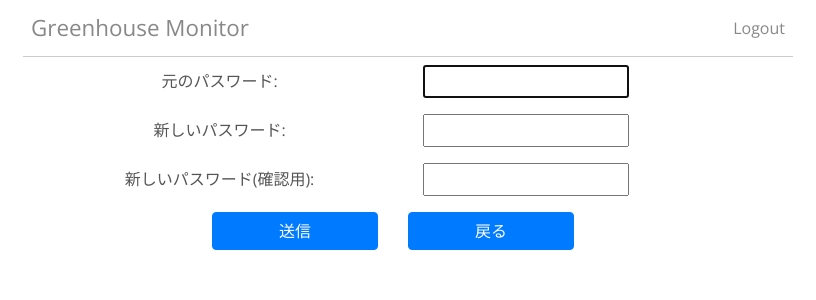
After one commit to kzmrt/agreOne, a Django app: page /password_change/ in a window 1280 px wide. The commit adds this page. Shown: the top 300 px of the page, without its empty margins (232-1048 px from the left). Run offline with Django 3.2, Linux system fonts and the light colour scheme; the visitor is signed in with stand-in values (Sample User, id 1); parts of the project's set-up code (start-up, migrations or seed data) failed here and were passed over; some libraries are stand-ins or nearby versions.

Commit message:
パスワード変更画面を追加、デザインを少し修正。

```diff
--- a/monitor/templates/monitor/detail.html
+++ b/monitor/templates/monitor/detail.html
@@ -90,7 +90,9 @@
 
 
     <section>
-        <p><a href="javascript:history.back()">&lt; Back</a></p>
+        <div class="col-12">
+            <button type="submit" class="btn btn-primary btn-block col-4 mx-auto" onClick="javascript:history.back();">戻る</button>
+        </div>
     </section>
 
 {% endblock %}
--- /dev/null
+++ b/monitor/templates/monitor/password_change.html
@@ -0,0 +1,34 @@
+{% extends "base.html" %}
+
+{% block title %}パスワード変更{% endblock %}
+
+{% block styles %}
+{% endblock %}
+
+{% block headertitle %}パスワード変更{% endblock %}
+
+{% block content %}
+<div class="row justify-content-md-center">
+<div  class="col-12">
+<form action="" method="POST">
+    {{ form.non_field_errors }}
+    {% for field in form %}
+    <div class="form-group form-inline">
+        <label class="col-6" for="{{ field.id_for_label }}">{{ field.label_tag }}</label>
+        <div class="col-6">{{ field }}</div>
+        {{ field.errors }}
+    </div>
+    {% endfor %}
+    {% csrf_token %}
+    <div class="form-group row col-12">
+      <div class="col-sm">
+        <button type="submit" class="btn btn-primary btn-block col-6 float-right">送信</button>
+      </div>
+      <div class="col-sm">
+        <button type="submit" class="btn btn-primary btn-block col-6" onClick="javascript:history.go(-1);">戻る</button>
+      </div>
+    </div>
+</form>
+</div>
+</div>
+{% endblock %}
--- a/monitor/urls.py
+++ b/monitor/urls.py
@@ -14,6 +14,10 @@ urlpatterns = [
     path("monitor/<int:pk>/chart/", views.update_chart, name='chart'),
     path("monitor/<int:pk>/plot/", views.update_plot, name='plot'),
 
+    # パスワード変更画面
+    path('password_change/', views.PasswordChange.as_view(), name='password_change'),
+    path('password_change/done/', views.PasswordChangeDone.as_view(), name='password_change_done'),
+
     # ex: /monitor/help/
     path('monitor/help/', views.help, name='help'),
 ]
--- a/monitor/views.py
+++ b/monitor/views.py
@@ -10,7 +10,8 @@ import logging
 from monitor import db
 from .forms import SampleForm, GreenhouseForm
 from django.views.generic.edit import ModelFormMixin
-from bootstrap_datepicker_plus import DateTimePickerInput
+from django.contrib.auth.views import PasswordChangeView, PasswordChangeDoneView
+from django.urls import reverse_lazy
 
 """
 Django Auth
@@ -113,6 +114,22 @@ def update_plot(request, pk):
     return render(request, 'monitor/plot.html', {'y_greenhouse_data': y_greenhouse_data, 'x_greenhouse_data': x_greenhouse_data})
 
 
+class PasswordChange(LoginRequiredMixin, PasswordChangeView):
+    """パスワード変更ビュー"""
+    success_url = reverse_lazy('monitor:password_change_done')
+    template_name = 'monitor/password_change.html'
+
+    def get_context_data(self, **kwargs):
+        context = super().get_context_data(**kwargs) # 継承元のメソッドCALL
+        context["form_name"] = "password_change"
+        return context
+
+
+class PasswordChangeDone(LoginRequiredMixin,PasswordChangeDoneView):
+    """パスワード変更完了"""
+    template_name = 'monitor/password_change_done.html'
+
+
 @login_required
 def help(request):
     return HttpResponse("Member Only Help Page")
--- a/static/css/style.css
+++ b/static/css/style.css
@@ -39,7 +39,7 @@ section {
 .container {
     margin: 0 auto;
     width: 100%;
-    max-width: 600px;
+    max-width: 800px;
 }
 
 .error-msg, .errorlist * {
--- a/templates/base.html
+++ b/templates/base.html
@@ -15,7 +15,7 @@
     <link href="https://fonts.googleapis.com/css?family=Open+Sans" rel="stylesheet">
     <link href="{% static 'css/style.css' %}" rel="stylesheet">
 
-    <title>{% if request.path != '/' %}{% block title %}{% endblock %} | {% endif %}Blog App with Auth | Django2 Tutorial</title>
+    <title>{% if request.path != '/' %}{% block title %}{% endblock %} | {% endif %}Greenhouse Monitor | Django2 Tutorial</title>
 </head>
 <body>
 <div class="container">
@@ -25,6 +25,10 @@
             <ul>
                 {% if user.is_authenticated %}
                 <li><a href="{% url 'logout' %}" class="logout">Logout</a></li>
+                    {% if form_name == "password_change" %}
+                    {% else %}
+                        <li><a href="{% url 'monitor:password_change' %}" class="logout">パスワード変更</a></li>
+                    {% endif %}
                 {% else %}
                 <li><a href="{% url 'login' %}" class="login">Login</a></li>
                 {% endif %}
```
Also changed, not shown: monitor/templates/monitor/password_change_done.html (added, +21 -0 lines).
